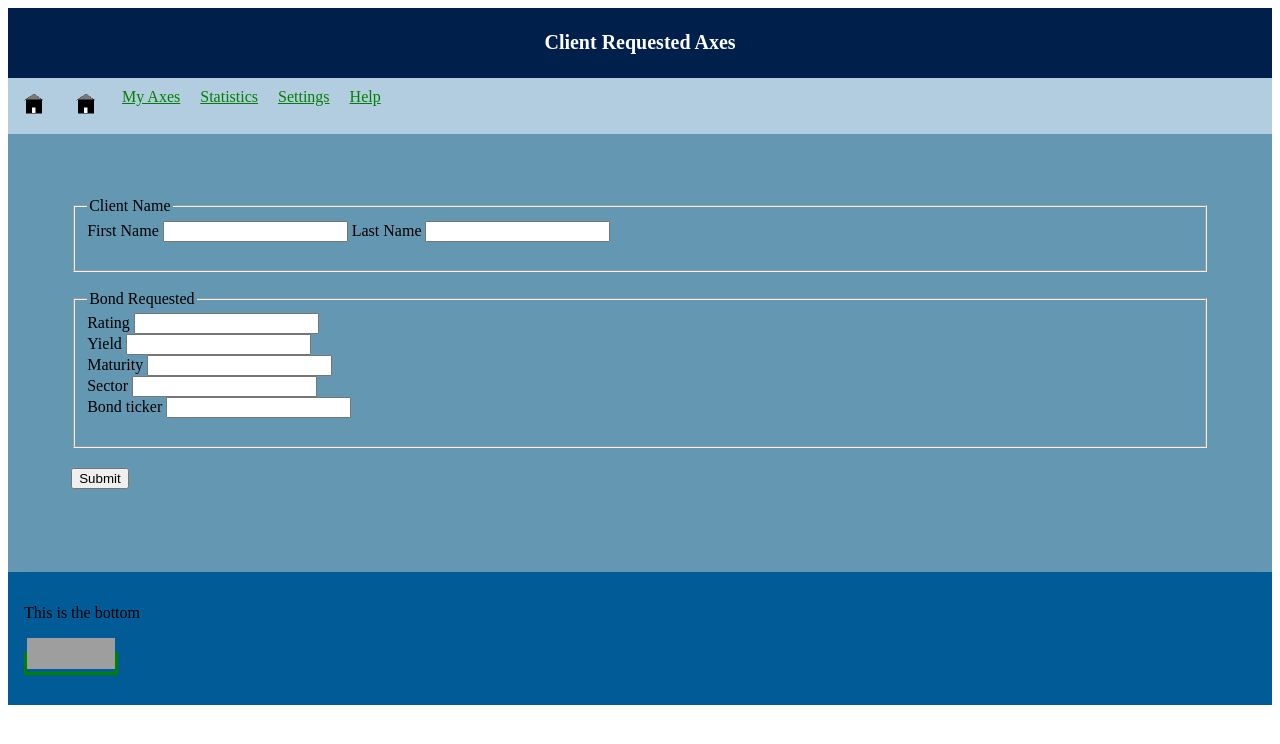
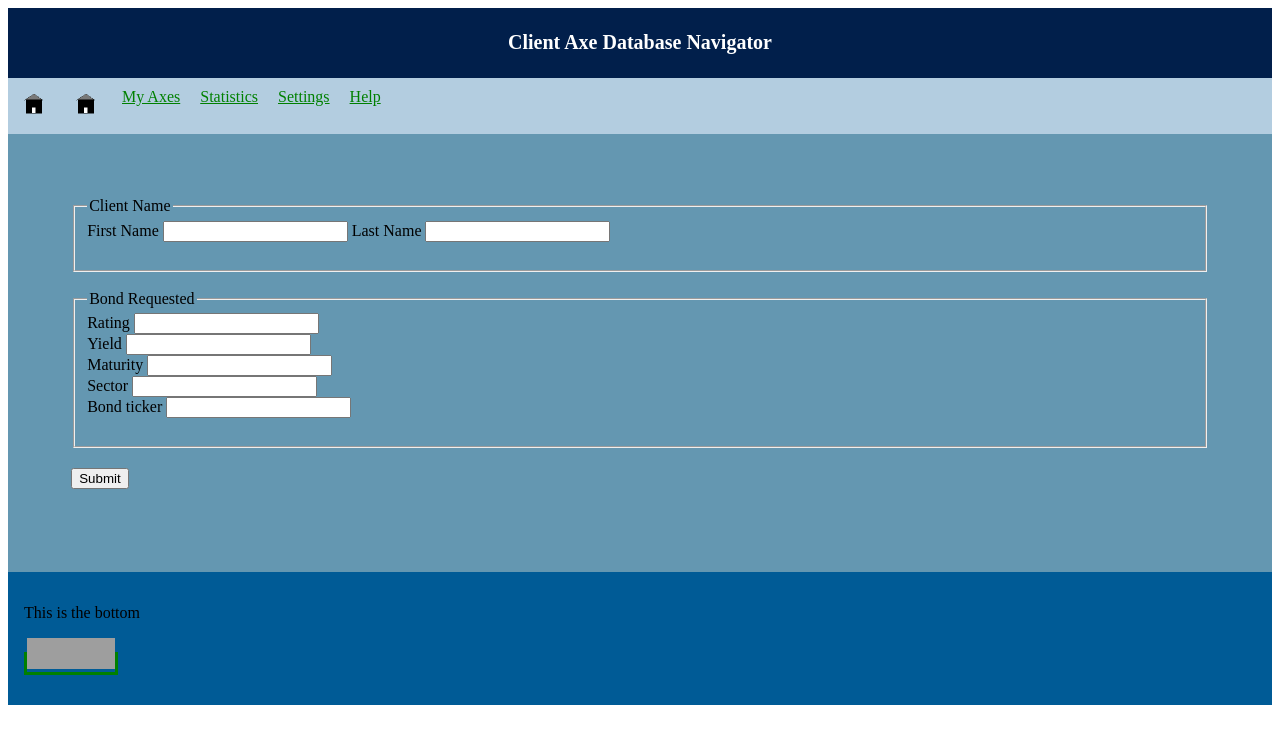
Before and after one commit to trevohearn/Bloomberg, a plain HTML site: page ClientAxes/index.html in a window 1280 px wide. Drawn offline with Linux system fonts and the light colour scheme; files that its build step writes are made by us from their sources; grey boxes are pictures that could not be loaded; files whose address does not match are found by name.

Commit message:
main page header changed

```diff
--- a/ClientAxes/index.html
+++ b/ClientAxes/index.html
@@ -23,7 +23,7 @@ Front facing webpage
   <body>
     <!-- Header -->
     <div id='header'>
-      <h1>Client Requested Axes</h1>
+      <h1>Client Axe Database Navigator</h1>
       <div id='login_area'>
       </div>
     </div>
```
Also changed, not shown: ClientAxes/myaxes.html (+1 -1 lines).
